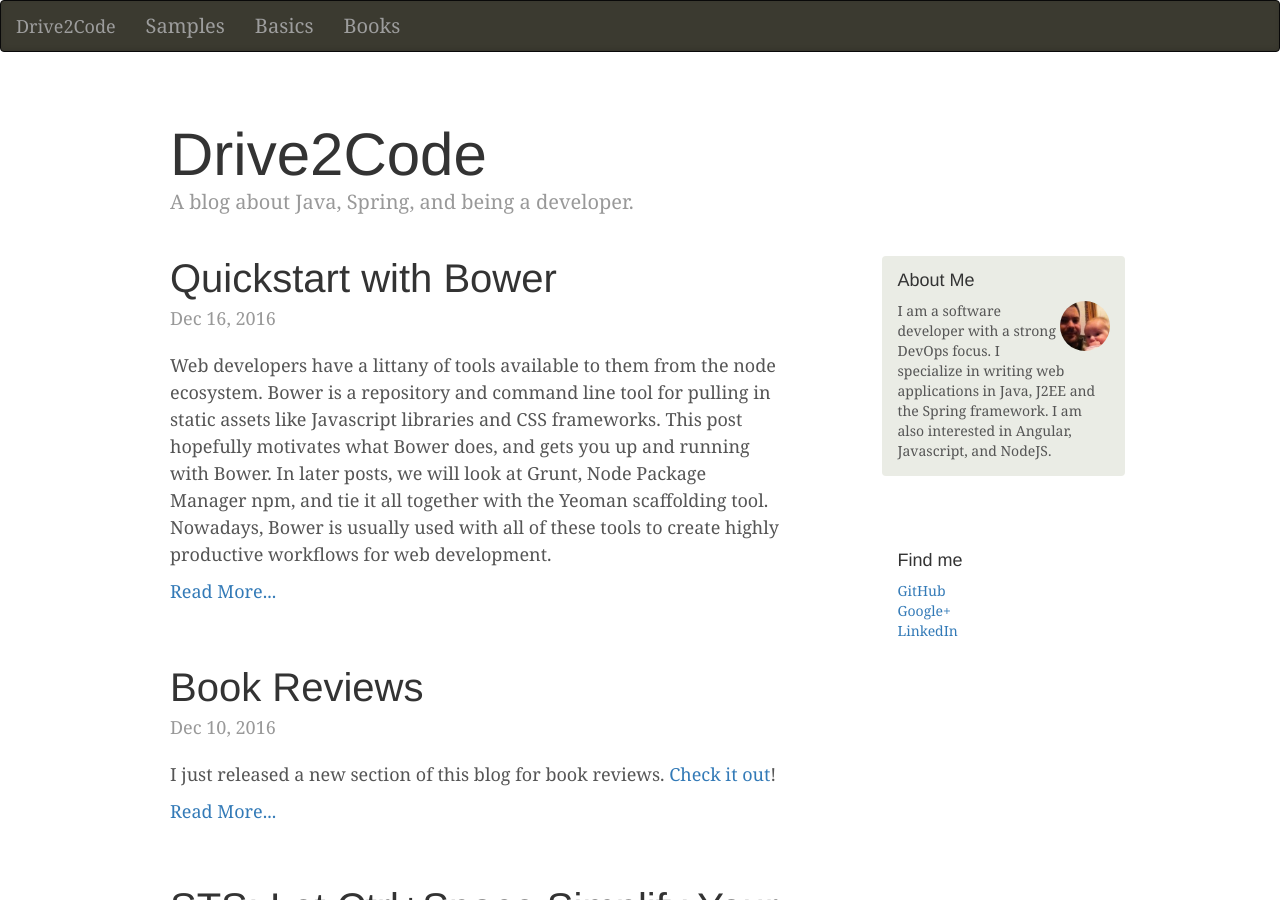
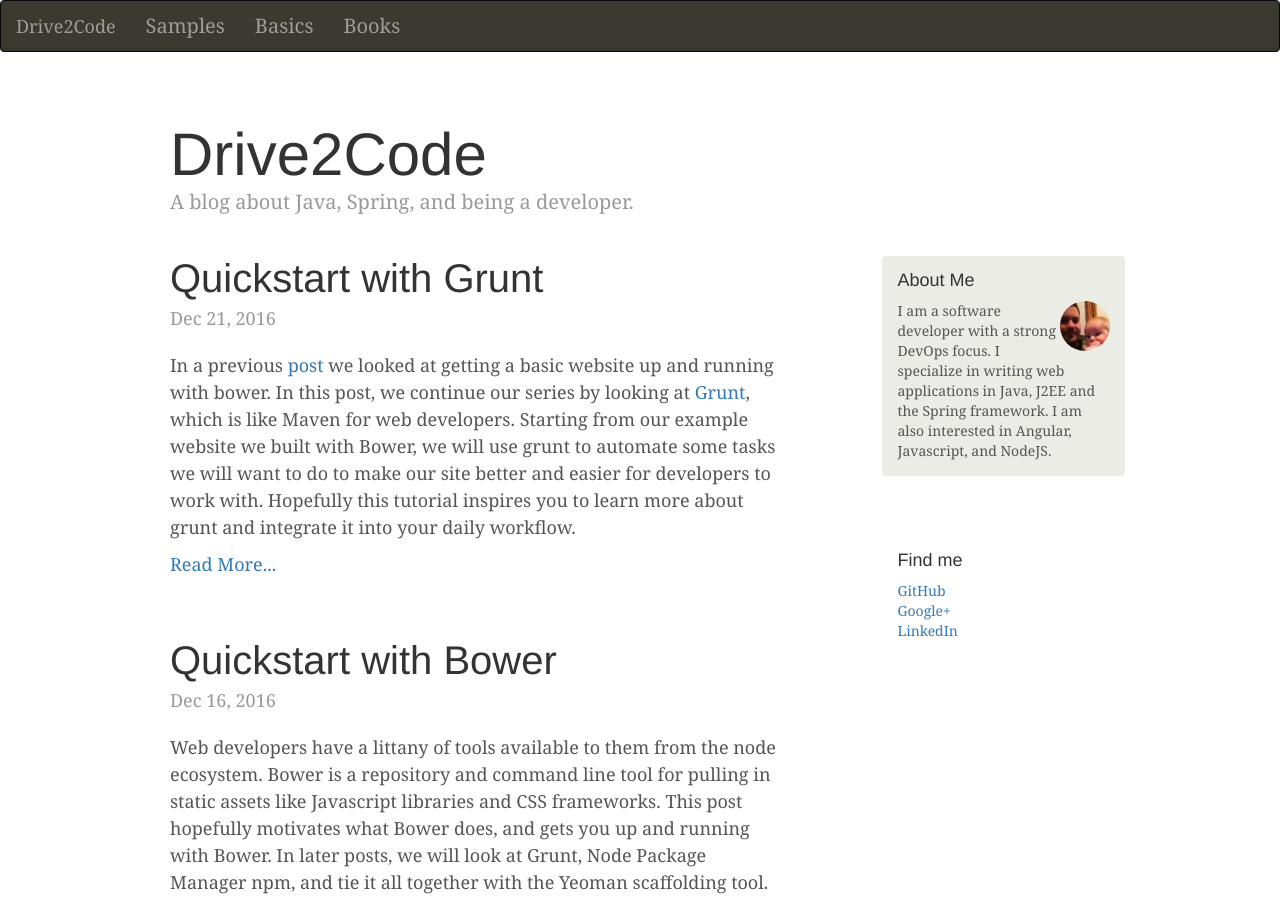
Before and after one commit to chasefranks/chasefranks.github.io, a Jekyll site: the page built from index.html, in a window 1280 px wide and 900 px high. Built offline with Jekyll 4.4.1, drawn with Linux system fonts in a browser that asks for light colours; nearby versions of some CDN libraries; the list of posts is cut into pages by our own code; some of the changed lines change nothing that is shown; some of the changed text lies outside the part shown.

Commit message:
add grunt-quickstart post

````diff
--- a/_posts/2016-12-16-bower-quickstart.md
+++ b/_posts/2016-12-16-bower-quickstart.md
@@ -9,6 +9,18 @@ intro: >
   This post hopefully motivates what Bower does, and gets you up and running with Bower. In later posts, we will look at Grunt, Node Package Manager npm, and tie it all together with the Yeoman scaffolding tool. Nowadays, Bower is usually used with all of these tools to create highly productive workflows for web development.
 ---
 {{page.intro}}
+
+
+
+## Source code
+
+If you just want to jump ahead and see the complete example, the source code for this tutorial is hosted on [Github](https://github.com/chasefranks/bower_grunt_demo.git). Just clone the repository and checkout the first commit
+
+{% highlight bash %}
+git clone https://github.com/chasefranks/bower_grunt_demo.git
+cd bower_grunt_demo
+git checkout 5675cfc
+{% endhighlight %}
 
 ## A Simple Example
 
--- /dev/null
+++ b/_posts/2016-12-21-grunt-quickstart.md
@@ -0,0 +1,190 @@
+---
+layout: post
+title:  "Quickstart with Grunt"
+date:   2016-12-21
+categories: quickstart node bower grunt
+intro: >
+  In a previous [post](/quickstart-bower) we looked at getting a basic website up and running
+  with bower. In this post, we continue our series by looking at [Grunt](http://gruntjs.com/), which is
+  like Maven for web developers. Starting from our example website we built with Bower, we will use grunt
+  to automate some tasks we will want to do to make our site better and easier for developers to work with.
+  Hopefully this tutorial inspires you to learn more about grunt and integrate it into your daily workflow.
+published: true
+---
+{{page.intro}}
+
+# Source Code
+The complete source code for this tutorial is hosted on [Github](https://github.com/chasefranks/bower_grunt_demo.git). Just clone the repository
+
+{% highlight bash %}
+git clone https://github.com/chasefranks/bower_grunt_demo.git
+{% endhighlight %}
+
+and run
+
+{% highlight bash %}
+cd bower_grunt_demo
+npm install
+bower install
+grunt
+{% endhighlight %}
+
+to launch the site in a local development server.
+
+# What is Grunt?
+
+Grunt is a task runner written in Javascript and run with NodeJS. If you're working on a web site from the terminal, you invoke grunt with
+
+{% highlight bash %}
+grunt some_task
+{% endhighlight %}
+
+where *some_task* is something useful that grunt does for you. When you first install grunt, initially it isn't really capable of doing anything. You have to install
+plugin for each task you want to do. So to see what grunt is capable of doing, you need to see the [list](http://gruntjs.com/plugins) of plugins available. Grunt has great community
+support. If you can't find a plugin that does what you want, you can easily write your own and make it available for others to use.
+
+We will use four plugins in this tutorial:
+
+* wiredep, to wire in our bower dependencies
+* contrib-clean, just deletes a directory (we call this cleaning when deleting build artifacts)
+* contrib-connect, start up a local development web server for previewing our site
+* contrib-copy, just copies a folder
+
+# How does Grunt work?
+
+Each task corresponds to a grunt plugin, and grunt and all of it's plugins are nothing more than node modules that can be installed with ```npm```. We install grunt as a *global* node module with
+
+{% highlight bash %}
+npm install -g grunt
+{% endhighlight %}
+
+This just puts the grunt cli script on your ```PATH```, so you can invoke grunt anywhere from the command line. For example, running ```grunt --version``` should show
+
+{% highlight bash %}
+grunt --version
+grunt-cli v1.2.0
+{% endhighlight %}
+
+What you actually installed was the grunt-cli, and invoking ```grunt``` does nothing more than delegate to a locally installed version of grunt in your project directory.
+
+What does this mean? This means that grunt must be installed locally by running
+
+{% highlight bash %}
+npm install --save-dev grunt
+{% endhighlight %}
+
+inside of your web project folder. This installs grunt to the ```node_modules/``` directory inside of the web project, and the ```--save-dev``` option saves this to the package.json file. The package.json is used by npm, and controls which node modules your project needs and their versions. When you run ```npm install``` from the project directory, ```npm``` looks at the package.json and installs all of the node modules specified in the dependencies section:
+
+{% highlight json %}
+"devDependencies": {
+    "grunt": "^1.0.1",
+    "grunt-contrib-clean": "^1.0.0",
+    "grunt-contrib-connect": "^1.0.2",
+    "grunt-contrib-copy": "^1.0.0",
+    "grunt-wiredep": "^3.0.1"
+}
+{% endhighlight %}
+
+into the node_modules directory.
+
+Ok, now each task corresponds to a plugin, each plugin is installed with npm and saved to the package.json. Let's talk about configuration. The last and most important ingredient for grunt to work is the ```Gruntfile.js``` file. This file starts with a wrapper
+
+{% highlight javascript %}
+module.exports = function(grunt) {
+  // config goes here
+}
+{% endhighlight %}
+
+If you know a little about how Node modules and the NodeJS function ```require()``` works, you can probably guess that this file get's required somewhere, exports a configuration function (the function we're defining), and gets invoked.
+
+Configuring the plugins is done by invoking ```grunt.initConfig(config)```, where config is a javascript object. This object needs to have a key for each task. For example, to configure the clean plugin, the config object would start with
+
+{% highlight javascript %}
+{
+  "clean": // config for clean
+}
+{% endhighlight %}
+
+and our Gruntfile would look like
+
+{% highlight javascript %}
+module.exports = function(grunt) {
+  grunt.initConfig({
+      "clean": // config for clean task
+  })
+}
+{% endhighlight %}
+
+Notice that the config object is being defined literally as the parameter to the init method using javascript object notation.
+
+To configure each plugin, you refer to its documentation on it's website. For example, clean is documented [here](https://www.npmjs.com/package/grunt-contrib-clean), and you should be able to see that all we have to do is tell it which directories to clean (the short format mentioned in the docs, right?). For this tutorial, it will be the ```dist/``` directory we will create, so we can simply do
+
+{% highlight javascript %}
+module.exports = function(grunt) {
+  grunt.initConfig({
+      "clean": "dist"
+  })
+}
+{% endhighlight %}
+
+to configure the clean plugin. Lastly, we register the task with grunt using `grunt.loadNpmTasks()`
+
+{% highlight javascript %}
+module.exports = function(grunt) {
+  grunt.initConfig({
+      "clean": "dist"
+  })
+
+  grunt.loadNpmTasks('grunt-contrib-clean');
+}
+{% endhighlight %}
+
+If you understand this, you know everything you need to know to use grunt. Other plugins will have more involved configuration, but the pattern is the same. We configure the task by passing a configuration object keyed under the task name, abd register the task with ```loadNpmTasks()```. Try it out by running ```grunt clean```. You should see the dist directory is simply deleted.
+
+# Setting up our Project with Grunt
+
+If you already installed grunt, great. If not go ahead and run ```npm install -g grunt```.
+
+From the project directory, let's get a basic package.json started to save our node dependencies. Run
+
+{% highlight bash %}
+npm init
+{% endhighlight %}
+
+and plug through the questions it asks. After it's done, you should have a package.json file which looks something like mine
+
+{% highlight json %}
+{
+  "name": "bower_example",
+  "version": "1.0.0",
+  "description": "",
+  "main": "index.js",
+  "scripts": {
+    "test": "echo \"Error: no test specified\" && exit 1"
+  },
+  "author": "",
+  "license": "ISC"
+}
+{% endhighlight %}
+
+Now install grunt locally by running ```npm install --save-dev grunt```.
+
+Lastly, go ahead and create a Gruntfile.js (```touch Gruntfile.js```) and start it off with the following contents
+
+{% highlight javascript %}
+module.exports = function(grunt) {
+  grunt.initConfig({
+    // config for each task goes here
+  })
+}
+{% endhighlight %}
+
+We're all set for configuring our first task, the wiredep task.
+
+# Wiring in Bower dependencies with grunt wiredep
+
+Remember that we want to be able to have our bootstrap.css, .js, and charts.js assets linked in automatically to our index.html. Why do it this way? What's the benefit...it's only a few ```<script>```and ```<link>``` tags.
+
+The idea is that generally, we will have a *lot* of bower components. We want to control these (and their versions) only through the bower.json file, and know that our changes will be dynamically inserted. This is a level of abstraction we're introducing. Just like the pom.xml file controls the dependencies for a java project, the bower.json controls the static asset dependencies for a web project. We know that if we change the pom.xml, everything downstream in the build process will reflect that change. Similarly, everything in our website is sort of controlled by the bower.json.
+
+![bower flow](/images/bower_flow.png)
````
Also changed, not shown: images/bower_flow.png (added).
